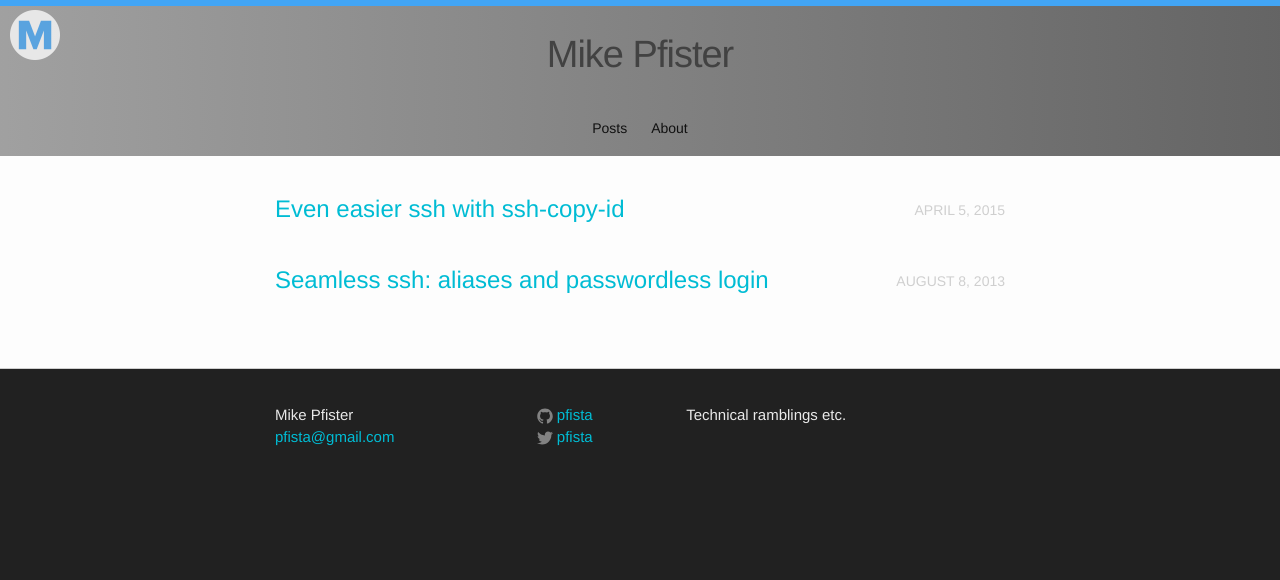
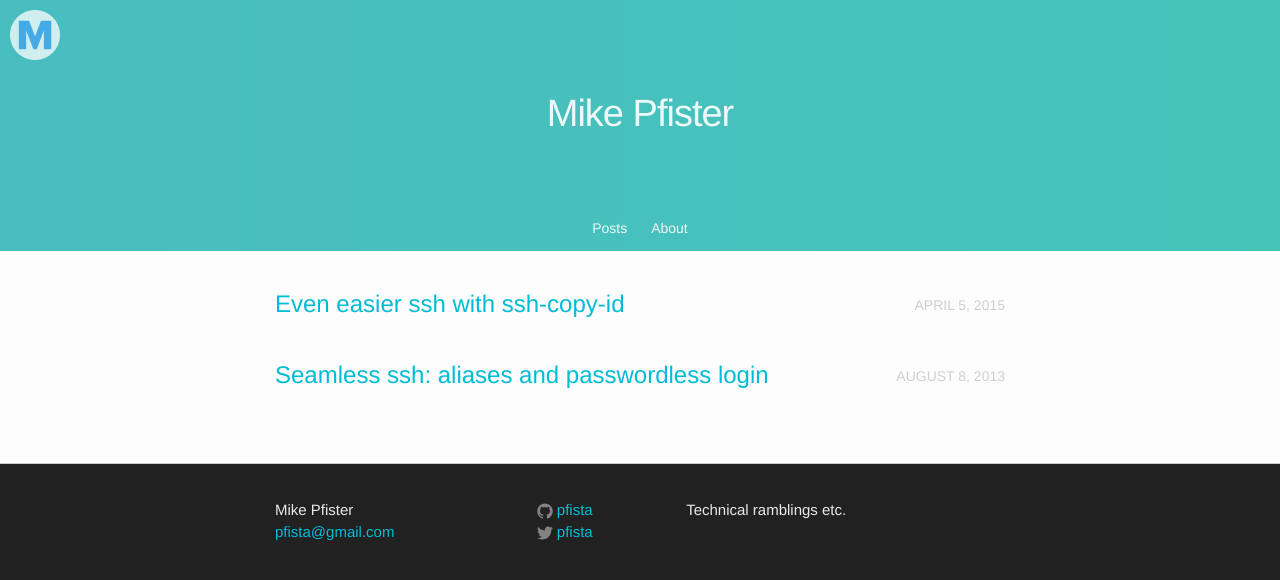
Before and after one commit to pfista/pfista-old.github.io, a Jekyll site: the page built from index.html, in a window 1280 px wide. Shown: the top 580 px of the page. Built offline with Jekyll 4.4.1, drawn with Linux system fonts in a browser that asks for light colours.

Commit message:
Updating header color and spacing

```diff
--- a/_sass/_layout.scss
+++ b/_sass/_layout.scss
@@ -2,16 +2,15 @@
  * Site header
  */
 .site-header {
-    border-top: 6px solid $accent-color-light;
-    border-bottom: 0px solid $grey-color-light;
-    min-height: 60px;
-
+    // border-top: 6px solid $accent-color-light;
+    // border-bottom: 1px solid $grey-color-light;
+    min-height: 250px;
 
     background-color: $accent-color-light;
-    background-image: -webkit-linear-gradient(right , #0f0f0f, #ffffff);
+    background-image: -webkit-linear-gradient(left, #4cb8c4, #3cd3ad);
     background-size: 400% 400%;
-    animation: swim 30s ease infinite;
-    -webkit-animation: swim 30s ease infinite;
+    animation: swim 50s ease infinite;
+    -webkit-animation: swim 50s ease infinite;
 
     // Positioning context for the mobile navigation icon
     position: relative;
@@ -34,17 +33,15 @@
     font-size: 38px;
     line-height: 56px;
     letter-spacing: -1px;
-    padding: 20px 0 0 0;
+    padding: 85px 0 0 0;
     text-align: center;
+    color: $secondary-text-color;
 
-    &,
-    &:visited {
-        color: $grey-color-dark;
-    }
 }
 
 .site-nav {
-    line-height: 56px;
+    line-height: 45px;
+    padding-top: 47px;
     text-align: center;
     font-size: 14px;
 
@@ -53,7 +50,7 @@
     }
 
     .page-link {
-        color: $text-color;
+        color: $secondary-text-color;
         line-height: $base-line-height;
 
         // Gaps between nav items, but not on the first one
```
